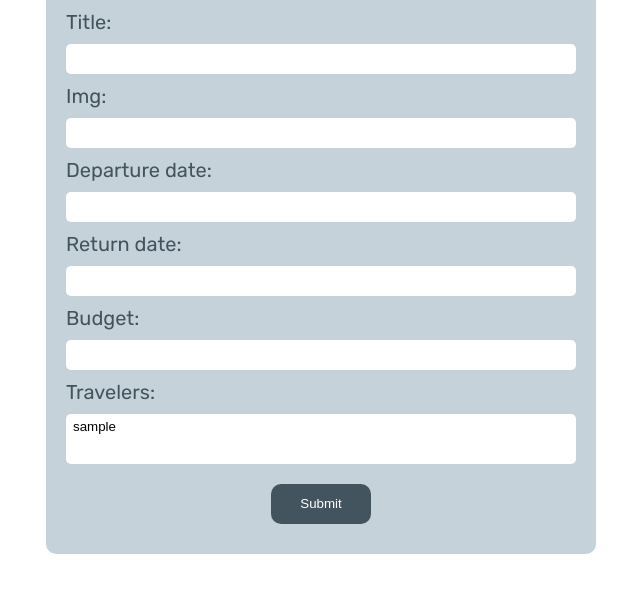
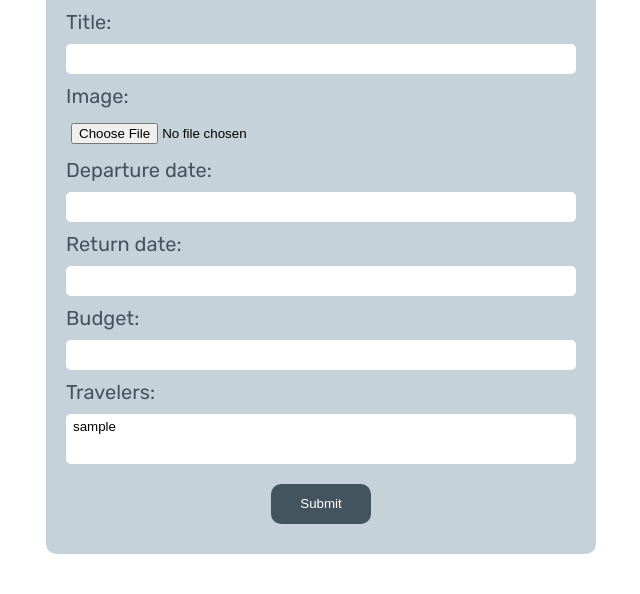
Before and after one commit to jihyekwak/project-4-travel, a Django app: page /travels/new in a window 1280 px wide. Shown: the part 341-935 px from the top of the page, without its empty margins (319-959 px from the left). Run offline with Django 4.2, Linux system fonts and the light colour scheme; the visitor is signed in with stand-in values (Sample User, id 1); data comes from the database, SQL or seed files in the repository; data that the repository does not hold is empty.

Commit message:
add image upload function

```diff
--- a/django_travelplanner/settings.py
+++ b/django_travelplanner/settings.py
@@ -128,3 +128,6 @@ STATIC_URL = 'static/'
 DEFAULT_AUTO_FIELD = 'django.db.models.BigAutoField'
 
 LOGIN_URL = '/login/'
+
+MEDIA_ROOT = os.path.join(BASE_DIR, 'media')
+MEDIA_URL = '/media/'
--- a/main_app/models.py
+++ b/main_app/models.py
@@ -1,6 +1,7 @@
 from django.db import models
 from django.contrib.postgres.fields import ArrayField
 from django.contrib.auth.models import User
+from django.forms import ImageField
 
 # Create your models here.
 
@@ -21,8 +22,8 @@ class Destination(models.Model):
 class Travel(models.Model):
 
     title = models.CharField(max_length=50)
-    img = models.CharField(max_length=250)
-    destinations = models.ManyToManyField(Destination, null=True, blank=True)
+    image = models.ImageField(upload_to = "travel_images/", blank=True, null=True)
+    destinations = models.ManyToManyField(Destination, blank=True)
     departure_date = models.DateField(auto_now = False, auto_now_add = False)
     return_date = models.DateField(auto_now = False, auto_now_add = False)
     budget = models.IntegerField()
--- a/main_app/templates/travel_create.html
+++ b/main_app/templates/travel_create.html
@@ -7,7 +7,7 @@
         <a href="{% url 'destination_create' %}">
             <p>Don't have your destination? Click here to add Destination</p>
         </a>
-        <form class="create-form" method="post">
+        <form class="create-form" method="post" enctype = "multipart/form-data">
             {% csrf_token %}
             {{form.as_table}}
             <input type="submit" value="Submit" />
--- a/main_app/templates/travel_detail.html
+++ b/main_app/templates/travel_detail.html
@@ -4,7 +4,7 @@
 
     <!-- <h1>Travel Detail Page</h1> -->
         <div class="detail-header">
-            <img class="detail-header-img" src="{{travel.img}}" alt="{{travel.title}}">
+            <img class="detail-header-img" src="{{travel.image.url}}" alt="{{travel.title}}">
             <div class="detail-header-text">
                 <h1>{{travel.title}}</h1>
                 <h2>{{travel.departure_date}} ~ {{travel.return_date}}</h2>
--- a/main_app/templates/travel_list.html
+++ b/main_app/templates/travel_list.html
@@ -38,7 +38,7 @@
                 <div class="travel-card-content">
                     <a href="{% url 'travel_detail' travel.pk %}">
                         <div class="travel-card-img">
-                            <img class="travel-img" src="{{travel.img}}" alt="{{travel.title}}">
+                            <img class="travel-img" src="{{travel.image.url}}" alt="{{travel.title}}">
                         </div>
                         <div class="travel-card-text">
                             <h3>{{travel.title}}</h3>
--- a/main_app/urls.py
+++ b/main_app/urls.py
@@ -1,5 +1,8 @@
 from django.urls import path
 from . import views
+
+from django.conf.urls.static import static
+from django.conf import settings
 
 urlpatterns = [
     path('', views.Home.as_view(), name='home'),
@@ -29,3 +32,5 @@ urlpatterns = [
     path('user/<int:pk>/update', views.Profile_Update.as_view(), name='profile_update')
 
 ]
+
+urlpatterns += static(settings.MEDIA_URL, document_root=settings.MEDIA_ROOT)
--- a/main_app/views.py
+++ b/main_app/views.py
@@ -44,9 +44,10 @@ class Travel_List(TemplateView):
 @method_decorator(login_required, name='dispatch')
 class Travel_Create(CreateView):
     model = Travel
-    fields = ['destinations', 'title', 'img', 'departure_date', 'return_date', 'budget', 'travelers']
+    fields = ['destinations', 'title', 'image', 'img_url', 'departure_date', 'return_date', 'budget', 'travelers']
     template_name = 'travel_create.html'
     success_url = '/travels/'
+
 
 # class Travel_Detail(DetailView):
 #     model = Travel
```
Also changed, not shown: main_app/migrations/0005_remove_travel_img_travel_image_travel_img_url_and_more.py (added).
